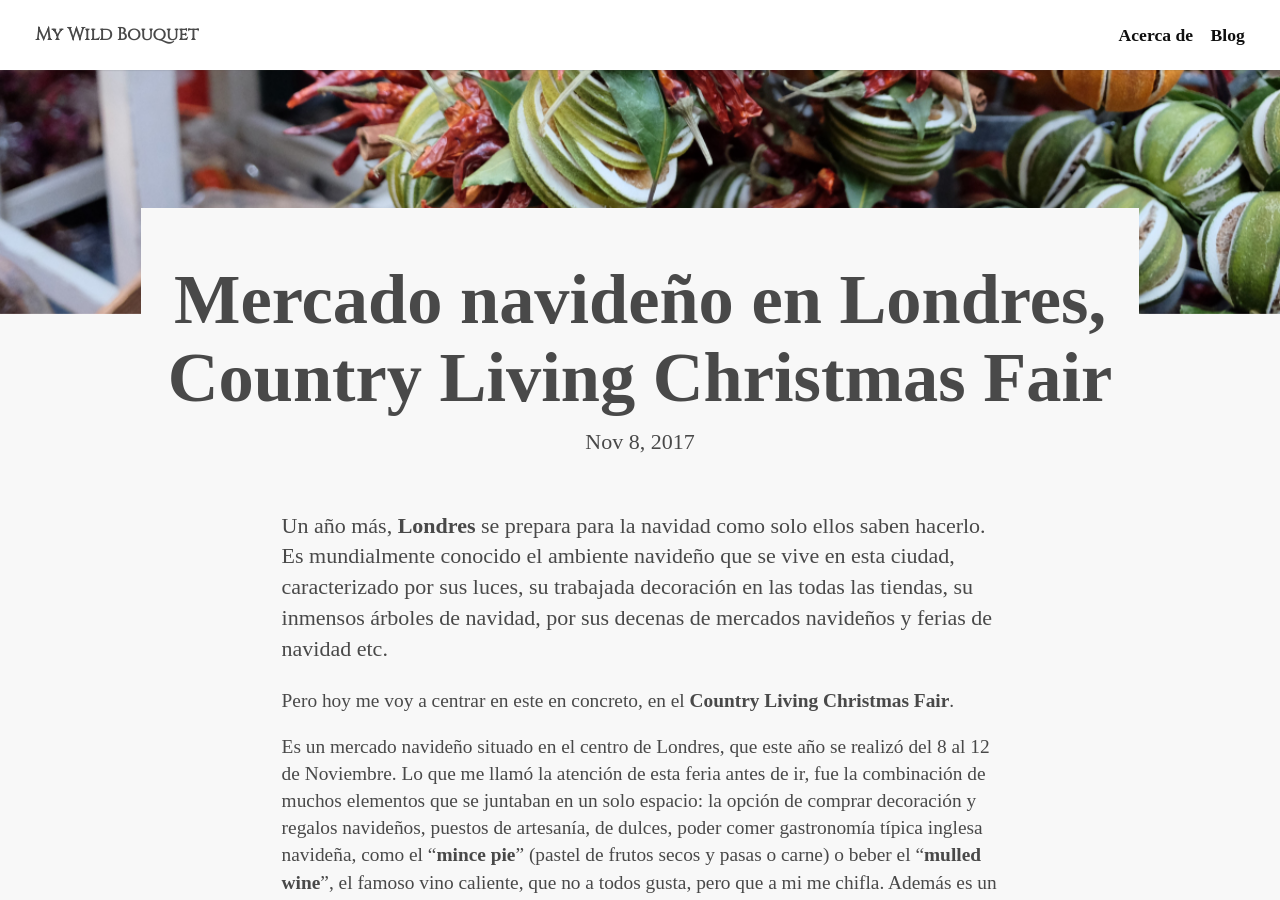
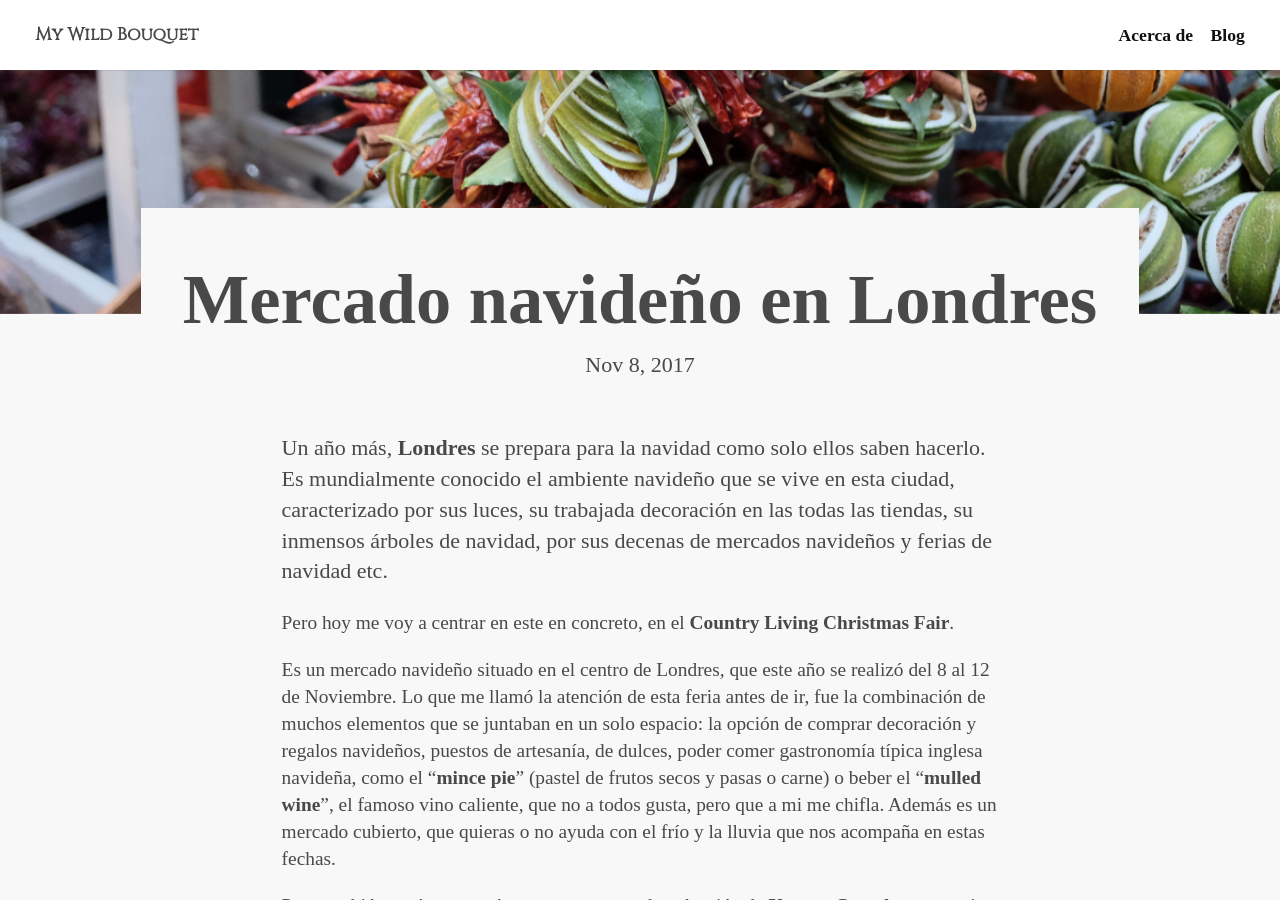
Before and after one commit to keyvanakbary/ramosilvestre.com, a Jekyll site: the page built from src/_posts/2017-11-08-mercado-navideno-en-londres.md, in a window 1280 px wide and 900 px high, scrolled down 586 px. Built offline with Jekyll 4.4.1, drawn with Linux system fonts in a browser that asks for light colours; some web fonts are replaced.

Commit message:
Update 2017-11-08-mercado-navideno-en-londres.md

```diff
--- a/src/_posts/2017-11-08-mercado-navideno-en-londres.md
+++ b/src/_posts/2017-11-08-mercado-navideno-en-londres.md
@@ -1,6 +1,6 @@
 ---
 layout: post
-title: "Mercado navideño en Londres, Country Living Christmas Fair"
+title: "Mercado navideño en Londres"
 categories: Navidad
 description: Mercado navideño en Londres
 image: /assets/images/posts/mercado-navidad.jpg
```
